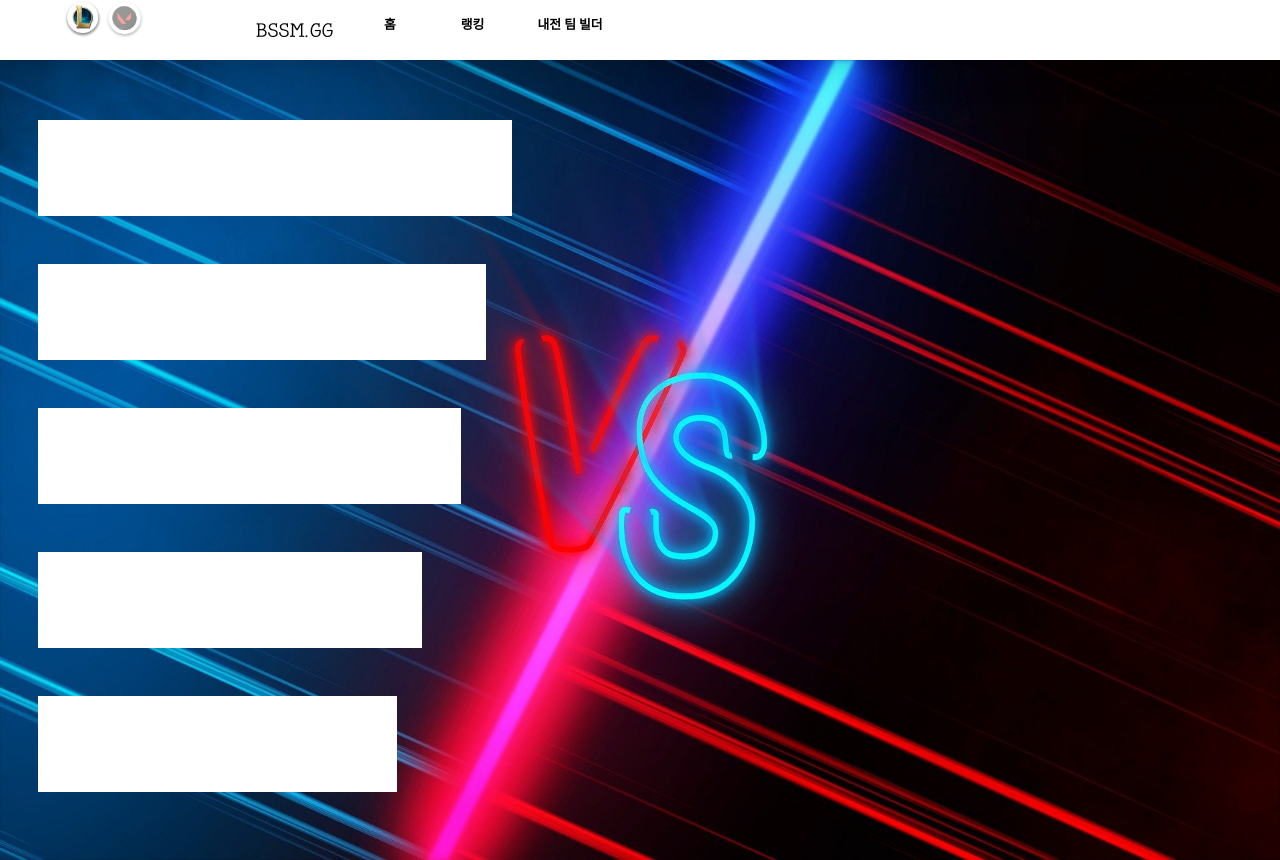
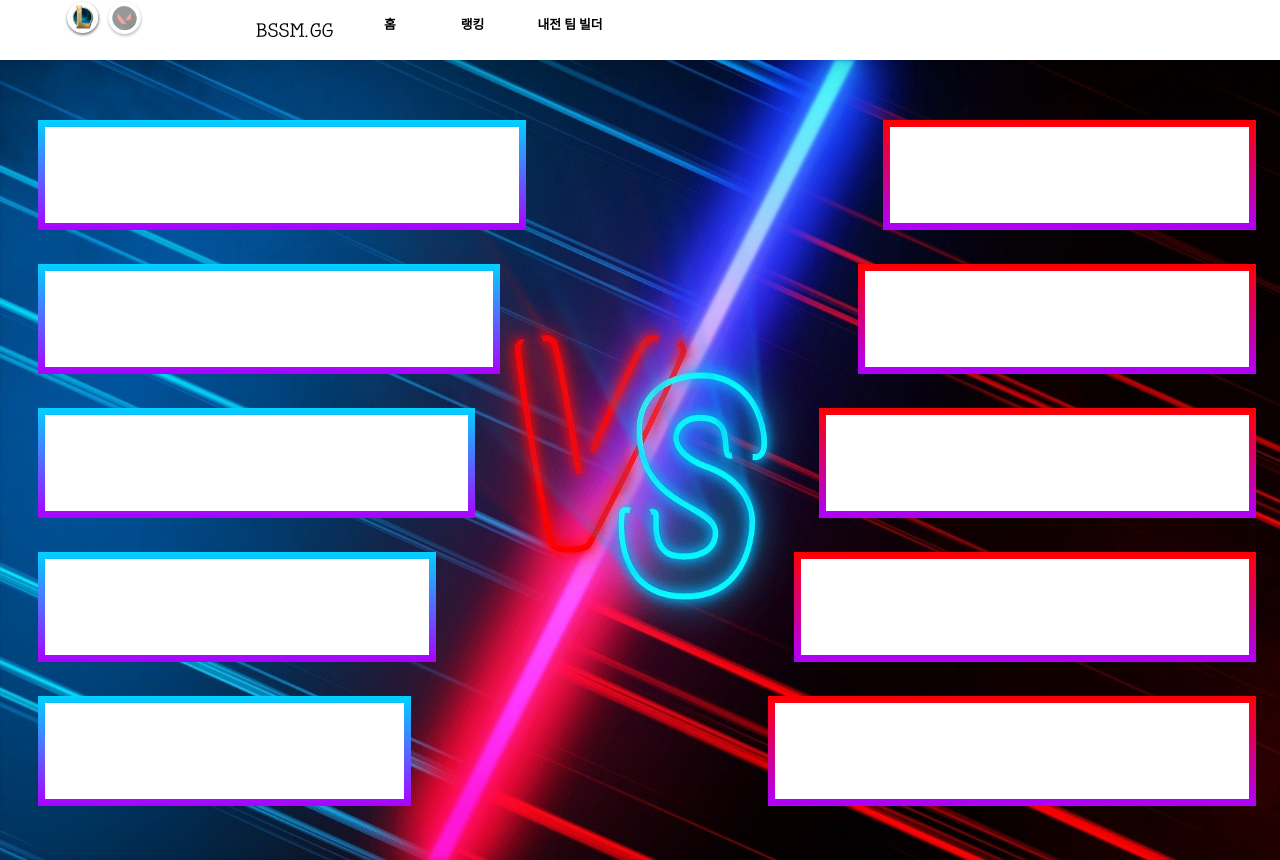
Before and after one commit to BSSM-GG/BSSMGG_WEB_FRONTEND, a React (Create React App) app: page /builder in a window 1280 px wide. Built offline with nearby package versions, Linux system fonts and the light colour scheme.

Commit message:
UPDATE :: 롤 내전 팀빌더 구성 추가

```diff
--- a/src/pages/Build/lol/Build.jsx
+++ b/src/pages/Build/lol/Build.jsx
@@ -19,6 +19,21 @@ export default function Builder() {
             <div className='buildfifthuser'>
 
             </div>
+            <div className='buildsixthuser'>
+
+            </div>
+            <div className='buildsevenuser'>
+
+            </div>
+            <div className='buildeightuser'>
+
+            </div>
+            <div className='buildnineuser'>
+
+            </div>
+            <div className='buildtenuser'>
+
+            </div>
         </div>
     );
 }
--- a/src/pages/Build/lol/Build.scss
+++ b/src/pages/Build/lol/Build.scss
@@ -18,6 +18,15 @@
     background-color: white;
     margin-top: 15vh;
     margin-left: 3%;
+    border: 7px solid transparent;
+    background-image: linear-gradient(#fff, #fff), linear-gradient(0deg, #AD00FF 0%, #00D1FF 100%);
+    background-origin: border-box;
+    background-clip: content-box, border-box;
+
+    .inpicture {
+        width: 100%;
+        height: 12vh;
+    }
 }
 
 .buildseconduser {
@@ -27,6 +36,10 @@
     background-color: white;
     margin-top: 33vh;
     margin-left: 3%;
+    border: 7px solid transparent;
+    background-image: linear-gradient(#fff, #fff), linear-gradient(0deg, #AD00FF 0%, #00D1FF 100%);
+    background-origin: border-box;
+    background-clip: content-box, border-box;
 }
 
 .buildthirduser {
@@ -36,6 +49,10 @@
     background-color: white;
     margin-top: 51vh;
     margin-left: 3%;
+    border: 7px solid transparent;
+    background-image: linear-gradient(#fff, #fff), linear-gradient(0deg, #AD00FF 0%, #00D1FF 100%);
+    background-origin: border-box;
+    background-clip: content-box, border-box;
 }
 
 .buildfourthuser {
@@ -45,6 +62,10 @@
     background-color: white;
     margin-top: 69vh;
     margin-left: 3%;
+    border: 7px solid transparent;
+    background-image: linear-gradient(#fff, #fff), linear-gradient(0deg, #AD00FF 0%, #00D1FF 100%);
+    background-origin: border-box;
+    background-clip: content-box, border-box;
 }
 
 .buildfifthuser {
@@ -54,7 +75,78 @@
     background-color: white;
     margin-top: 87vh;
     margin-left: 3%;
+    border: 7px solid transparent;
+    background-image: linear-gradient(#fff, #fff), linear-gradient(0deg, #AD00FF 0%, #00D1FF 100%);
+    background-origin: border-box;
+    background-clip: content-box, border-box;
 }
+
+.buildsixthuser {
+    position: absolute;
+    width: 28%;
+    height: 12vh;
+    background-color: white;
+    margin-top: 15vh;
+    margin-left: 69%;
+    border: 7px solid transparent;
+    background-image: linear-gradient(#fff, #fff), linear-gradient(0deg, #AD00FF 0%, #FF0000 100%);
+    background-origin: border-box;
+    background-clip: content-box, border-box;
+}
+
+.buildsevenuser {
+    position: absolute;
+    width: 30%;
+    height: 12vh;
+    background-color: white;
+    margin-top: 33vh;
+    margin-left: 67%;
+    border: 7px solid transparent;
+    background-image: linear-gradient(#fff, #fff), linear-gradient(0deg, #AD00FF 0%, #FF0000 100%);
+    background-origin: border-box;
+    background-clip: content-box, border-box;
+}
+
+.buildeightuser {
+    position: absolute;
+    width: 33%;
+    height: 12vh;
+    background-color: white;
+    margin-top: 51vh;
+    margin-left: 64%;
+    border: 7px solid transparent;
+    background-image: linear-gradient(#fff, #fff), linear-gradient(0deg, #AD00FF 0%, #FF0000 100%);
+    background-origin: border-box;
+    background-clip: content-box, border-box;
+}
+
+.buildnineuser {
+    position: absolute;
+    width: 35%;
+    height: 12vh;
+    background-color: white;
+    margin-top: 69vh;
+    margin-left: 62%;
+    border: 7px solid transparent;
+    background-image: linear-gradient(#fff, #fff), linear-gradient(0deg, #AD00FF 0%, #FF0000 100%);
+    background-origin: border-box;
+    background-clip: content-box, border-box;
+}
+
+.buildtenuser {
+    position: absolute;
+    width: 37%;
+    height: 12vh;
+    background-color: white;
+    margin-top: 87vh;
+    margin-left: 60%;
+    border: 7px solid transparent;
+    background-image: linear-gradient(#fff, #fff), linear-gradient(0deg, #AD00FF 0%, #FF0000 100%);
+    background-origin: border-box;
+    background-clip: content-box, border-box;
+}
+
+
 
 .vsimg {
     position: absolute;
```
Also changed, not shown: public/images/bgs.avif (added).
